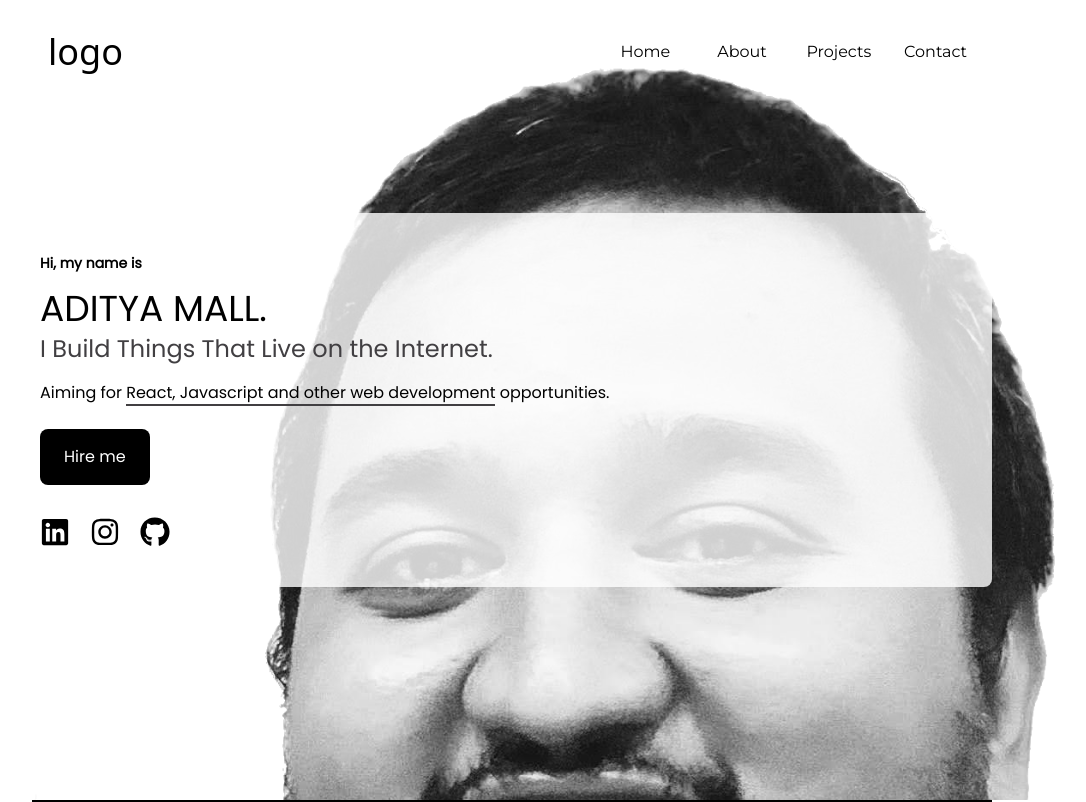
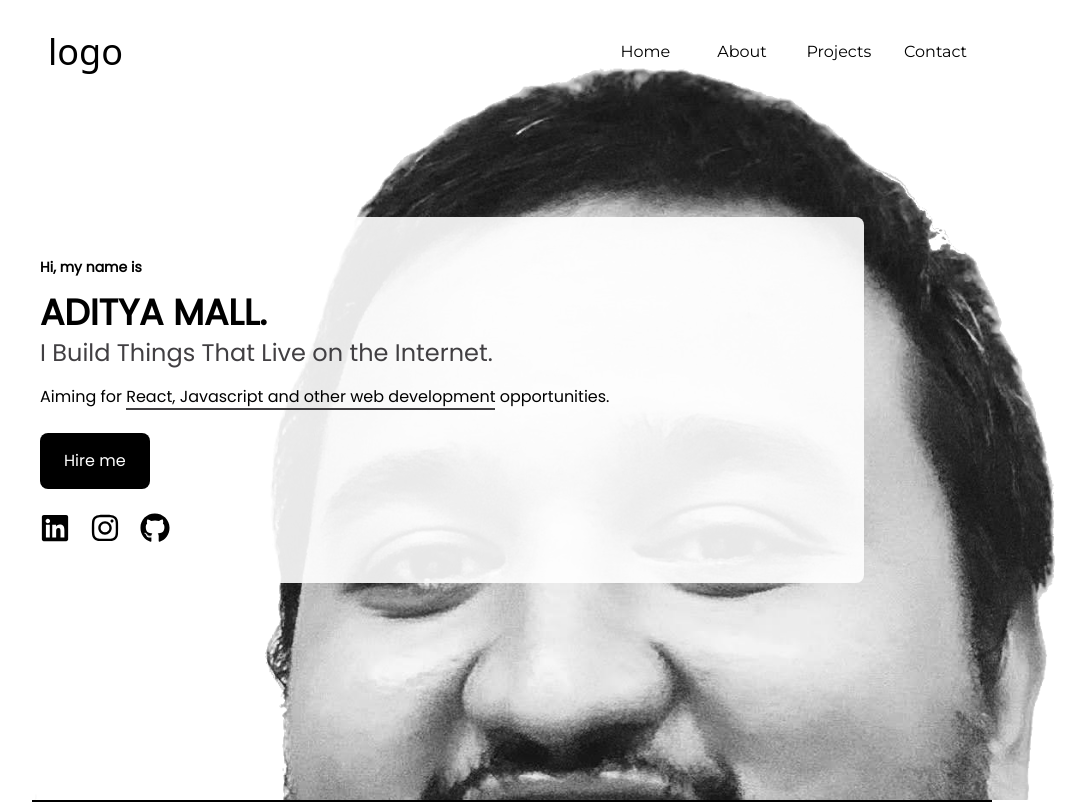
Before and after one commit to iamadityamall/react-projects-portfolio-development, a React (Create React App) app: page / in a window 1280 px wide. Shown: the top 802 px of the page, without its empty margins (128-1214 px from the left). Built offline with nearby package versions, Linux system fonts and the light colour scheme.

Commit message:
changes in fonts

```diff
--- a/src/Components/Home/Hero.jsx
+++ b/src/Components/Home/Hero.jsx
@@ -7,10 +7,10 @@ const Hero = () => {
       id="hero"
       className="translate-all duration-[2000ms] ease-in-out bg-[url('/public/profile-new.png')] h-screen w-screen bg-cover flex items-center "
     >
-      <div className="translate-all duration-[2000ms] ease-in-out w-[90vw] bg-white/80 rounded-lg flex flex-col space-y-4 py-10 px-2 sm:w-[75vw] md:w-[75vw]">
+      <div className="translate-all duration-[2000ms] ease-in-out w-[90vw] bg-white/80 rounded-lg flex flex-col space-y-4 py-10 px-2 sm:w-[75vw] md:w-[65vw] md:bg-white/90">
         <h6 className="text-sm font-bold font-poppins">Hi, my name is </h6>
         <div className="translate-all duration-[2000ms] ease-in-out flex flex-col space-y-1">
-          <span className="text-4xl font-poppins">ADITYA MALL.</span>
+          <span className="text-4xl font-bold font-poppins">ADITYA MALL.</span>
           <span className="text-2xl font-poppins text-[#413F42]">
             I Build Things That Live on the Internet.
           </span>
@@ -22,7 +22,7 @@ const Hero = () => {
           </span>{" "}
           opportunities.
         </p>
-        <div className="translate-all duration-[2000ms] ease-in-out flex flex-col space-y-8 items-start">
+        <div className="translate-all duration-[2000ms] ease-in-out flex flex-col space-y-6 items-start">
           <button className="mt-2 px-6 py-4 bg-black text-white rounded-lg font-poppins">
             Hire me
           </button>
@@ -44,6 +44,7 @@ const Hero = () => {
           </div>
         </div>
       </div>
+      <div className="hidden"></div>
     </section>
   );
 };
```
